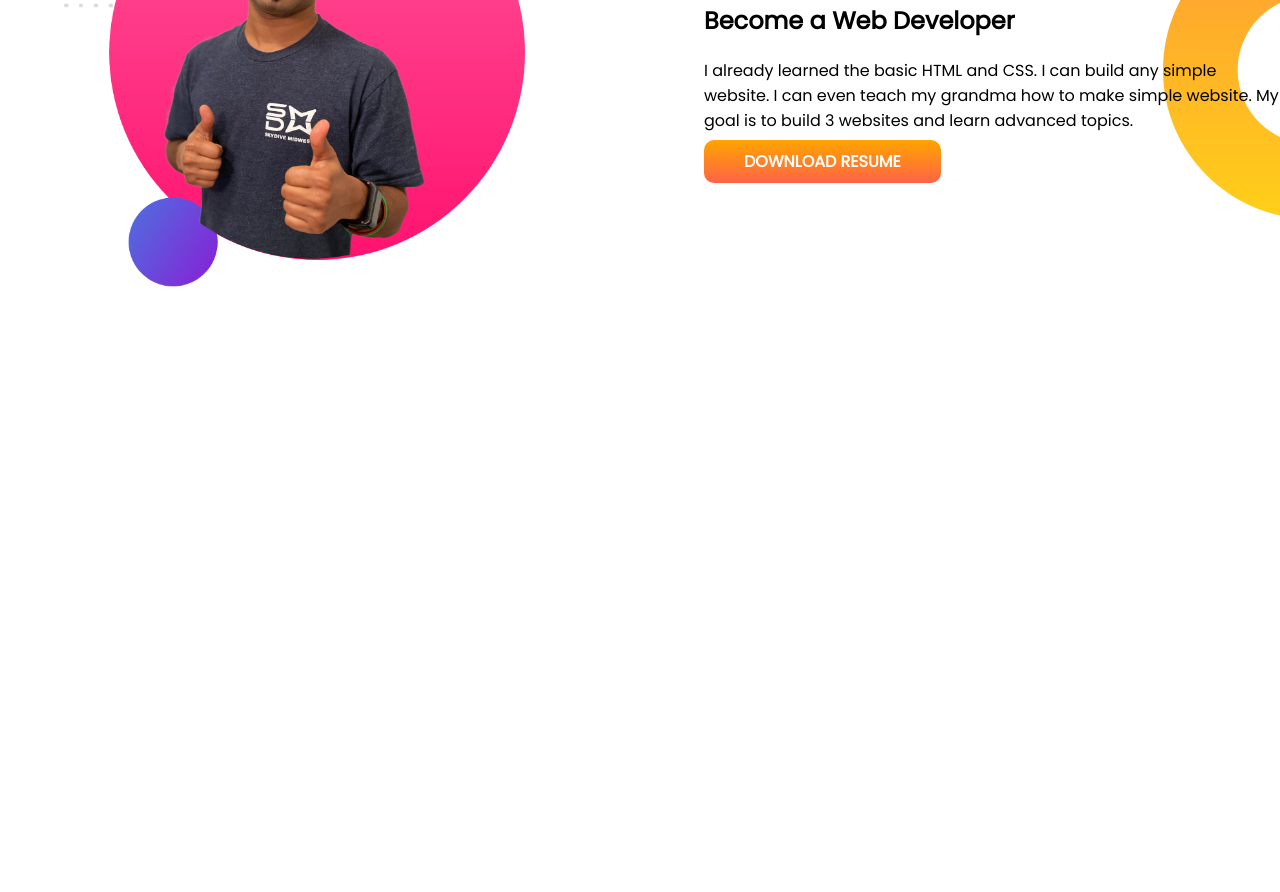
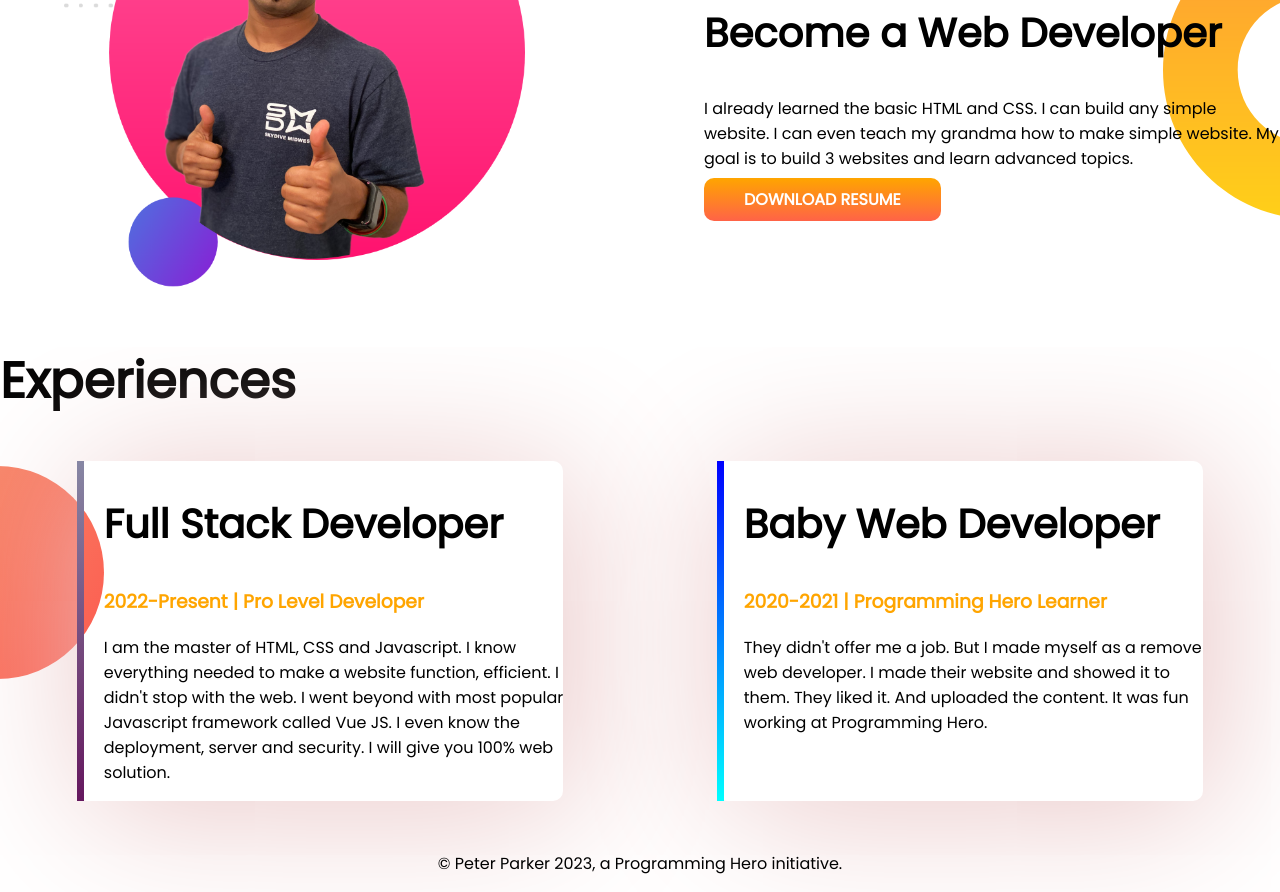
Before and after one commit to sadimul1993/developer-portfolio, a plain HTML site: page index.html in a window 1280 px wide. Shown: the part 670-1562 px from the top of the page. Before the commit the page ends 1014 px from the top, so only its background shows below. Drawn offline with Linux system fonts and the light colour scheme.

Commit message:
footer-and-experience-added

```diff
--- a/index.html
+++ b/index.html
@@ -14,7 +14,7 @@
 </head>
 
 <body>
-    <section class="top-banner">
+    <section class="top-banner flexible-container">
         <div class="half-width">
             <h1>Welcome To</h1>
             <h1><span class="orange-color">Sadimul Islam</span> World!</h1>
@@ -31,7 +31,7 @@
             <img src="images/my-bg.png" alt="">
         </div>
     </section>
-    <section class="dream-big">
+    <section class="dream-big flexible-container">
         <div class="half-width"><img src="images/jhankar2.png" alt=""></div>
         <div class="half-width">
             <h1>Dream Big</h1>
@@ -44,6 +44,36 @@
 
     </section>
 
+    <section class="experience-area">
+        <h1>Experiences</h1>
+        <div class="flexible-container">
+            <div id="full-stack-experience" class="experience-item">
+                <h2>Full Stack Developer</h2>
+                <h3 class="orange-color">2022-Present | Pro Level Developer</h3>
+                <p>I am the master of HTML, CSS and Javascript. I know everything needed to make a website function,
+                    efficient. I didn't stop with the web. I went beyond with most popular Javascript framework called
+                    Vue
+                    JS. I even know the deployment, server and security. I will give you 100% web solution.
+
+                </p>
+            </div>
+            <div id="web-dev-experience" class="experience-item">
+                <h2>Baby Web Developer</h2>
+                <h3 class="orange-color">2020-2021 | Programming Hero Learner
+                </h3>
+                <p>They didn't offer me a job. But I made myself as a remove web developer. I made their website and
+                    showed
+                    it to them. They liked it. And uploaded the content. It was fun working at Programming Hero.
+
+                </p>
+            </div>
+        </div>
+
+    </section>
+
+    <footer>
+        <p>© Peter Parker 2023, a Programming Hero initiative.</p>
+    </footer>
 </body>
 
 </html>
--- a/style.css
+++ b/style.css
@@ -8,11 +8,15 @@ h1 {
     font-size: 50px;
 }
 
+h2 {
+    font-size: 40px;
+}
+
 .orange-color {
     color: orange;
 }
 
-section {
+.flexible-container {
     display: flex;
     margin-bottom: 50px;
 }
@@ -47,3 +51,34 @@ section {
     background-repeat: no-repeat;
     background-position: right;
 }
+
+.experience-area {
+    background-image: url(images/exp-bg.png);
+    background-repeat: no-repeat;
+    background-position: left;
+}
+
+.experience-item {
+    width: 40%;
+    margin-left: 6%;
+    margin-right: 6%;
+    padding-left: 20px;
+    border-radius: 10px;
+    box-shadow: 10px 10px 150px rgb(233, 197, 197);
+}
+
+#web-dev-experience {
+    border-left: 7px solid;
+    border-image: linear-gradient(blue, cyan);
+    border-image-slice: 1;
+}
+
+#full-stack-experience {
+    border-left: 7px solid;
+    border-image: linear-gradient(rgb(135, 135, 164), rgb(101, 23, 94));
+    border-image-slice: 1;
+}
+
+footer p {
+    text-align: center;
+}
```
